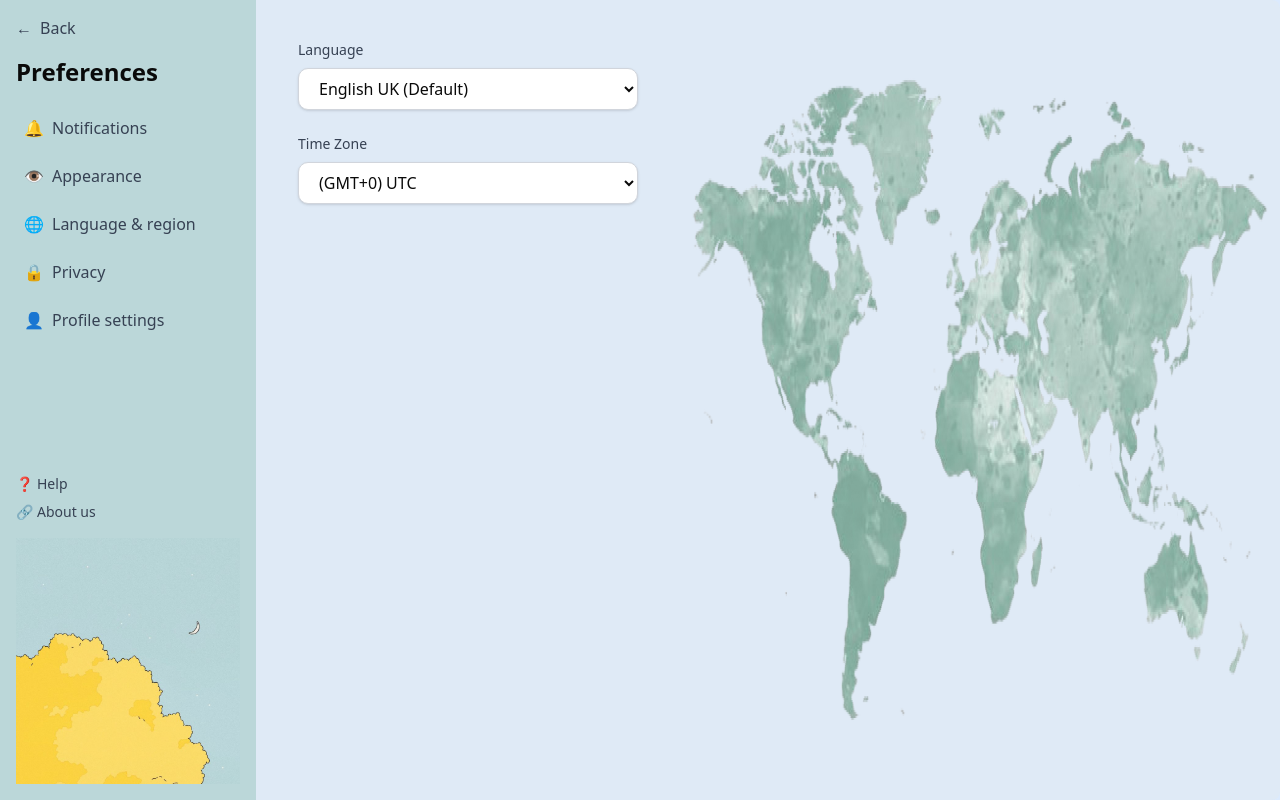
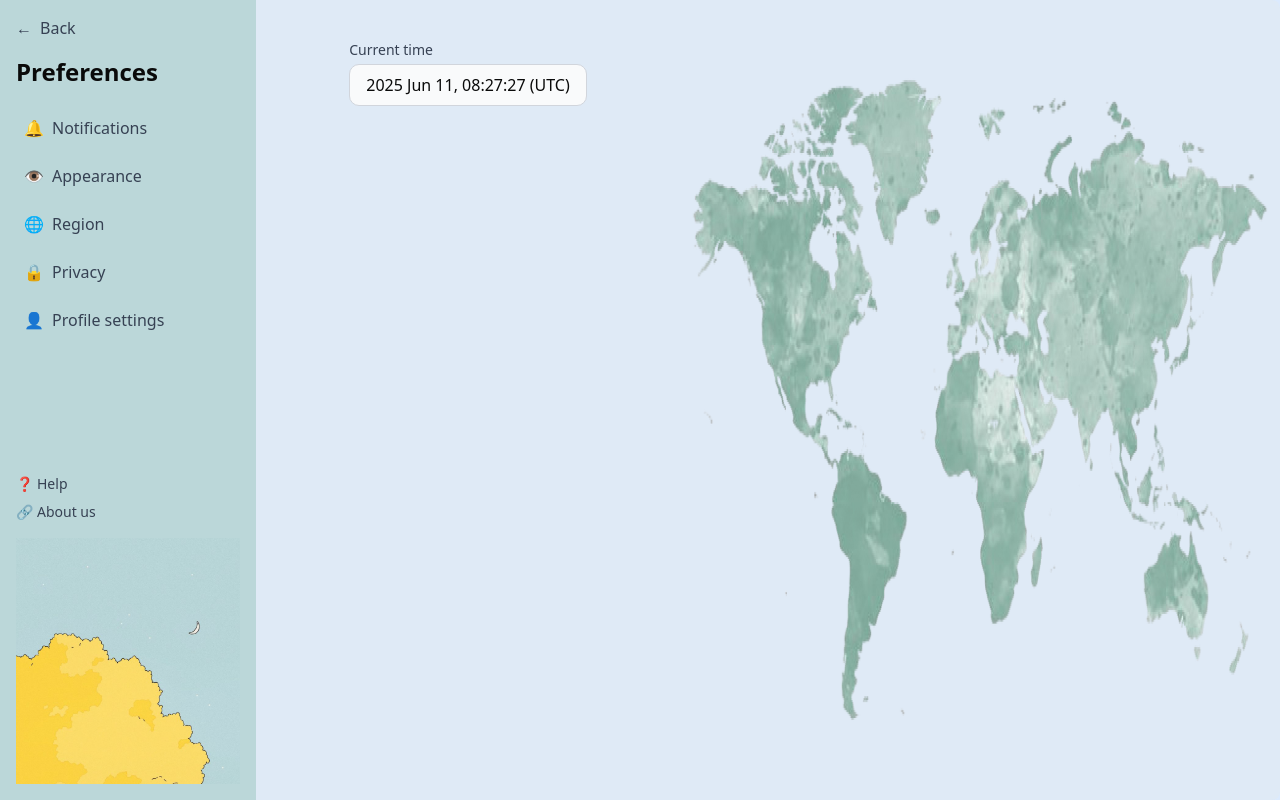
Before and after one commit to SvitlanaLormanUA/Task-Management-System, a React (Vite) app in the folder frontend/: page /lar in a window 1280 px wide. Built offline with nearby package versions, Linux system fonts and the light colour scheme.

Commit message:
/feat/ language and region became region. dont blame me i need sleep

```diff
--- a/frontend/src/App.tsx
+++ b/frontend/src/App.tsx
@@ -15,9 +15,12 @@ import CalendarPage from '@/pages/CalendarPage.tsx';
 import ToDoListPage from '@/pages/ToDoListPage.tsx';
 import MatrixPage from '@/pages/MatrixPage.tsx';
 import { ThemeProvider } from '@/components/ThemeContext';
+import { TimezoneProvider } from '@/components/TimezoneContext';
+
 
 function App() {
   return (
+    <TimezoneProvider>
       <ThemeProvider>
         <div className="min-h-screen bg-blue-100">
           <BrowserRouter>
@@ -36,8 +39,7 @@ function App() {
 
                 <Route path="/hbtr" element={<HabitTrackerPage />} />
 
-              <Route path="/mainp" element={<ToDoListPage />} />
-
+                <Route path="/prp" element={<ProfilePage />} />
 
 
                 {/* Protected Routes */}
@@ -129,6 +131,7 @@ function App() {
           </BrowserRouter>
         </div>
       </ThemeProvider>
+    </TimezoneProvider>
   );
 }
 
--- a/frontend/src/components/Sidebar.tsx
+++ b/frontend/src/components/Sidebar.tsx
@@ -8,7 +8,7 @@ const Sidebar: React.FC = () => {
       {[
         { label: 'Notifications', emoji: '🔔', active: false, path: '/settings/notification-settings' },
         { label: 'Appearance', emoji: '👁️', active: false, path: '/settings' },
-        { label: 'Language & region', emoji: '🌐', active: false, path: '/settings/language-settings' },
+        { label: 'Region', emoji: '🌐', active: false, path: '/settings/language-settings' },
         { label: 'Privacy', emoji: '🔒', active: false, path: '/settings/privacy-settings' },
         { label: 'Profile settings', emoji: '👤', active: false, path: '/login' },
       ].map((item) => (
--- /dev/null
+++ b/frontend/src/components/TimeZoneContext.tsx
@@ -0,0 +1,23 @@
+// src/context/TimezoneContext.tsx
+import { createContext, useContext, useState, useEffect } from 'react';
+
+type TimezoneContextType = { timezone: string };
+
+const TimezoneContext = createContext<TimezoneContextType>({ timezone: 'UTC' });
+
+export const useTimezone = () => useContext(TimezoneContext);
+
+export const TimezoneProvider = ({ children }: { children: React.ReactNode }) => {
+  const [timezone, setTimezone] = useState('UTC');
+
+  useEffect(() => {
+    const tz = Intl.DateTimeFormat().resolvedOptions().timeZone;
+    setTimezone(tz || 'UTC');
+  }, []);
+
+  return (
+    <TimezoneContext.Provider value={{ timezone }}>
+      {children}
+    </TimezoneContext.Provider>
+  );
+};
--- /dev/null
+++ b/frontend/src/i18n.ts
@@ -0,0 +1,24 @@
+import i18n from 'i18next';
+import { initReactI18next } from 'react-i18next';
+
+import preferences_en from './locales/en/preferences.json';
+import preferences_uk from './locales/uk/preferences.json';
+
+const savedLang = localStorage.getItem('lang') || 'en';
+
+
+i18n
+  .use(initReactI18next)
+  .init({
+    resources: {
+      en: { preferences: preferences_en },
+      uk: { preferences: preferences_uk },
+    },
+    lng: 'en',
+    fallbackLng: 'en',
+    interpolation: {
+      escapeValue: false,
+    },
+  });
+
+export default i18n;
--- /dev/null
+++ b/frontend/src/locales/en/preferences.json
@@ -0,0 +1,10 @@
+{
+  "back": "Back",
+  "preferences": "Preferences",
+  "help": "Help",
+  "about": "About us",
+  "languageLabel": "Language",
+  "languageEnglish": "English UK (Default)",
+  "languageUkrainian": "Ukrainian (Native)",
+  "currentTime": "Current time"
+}
--- /dev/null
+++ b/frontend/src/locales/uk/preferences.json
@@ -0,0 +1,10 @@
+{
+  "back": "Назад",
+  "preferences": "Налаштування",
+  "help": "Допомога",
+  "about": "Про нас",
+  "languageLabel": "Мова",
+  "languageEnglish": "Англійська (за замовчуванням)",
+  "languageUkrainian": "Українська (рідна)",
+  "currentTime": "Поточний час"
+}
--- a/frontend/src/pages/ErrorPage.tsx
+++ b/frontend/src/pages/ErrorPage.tsx
@@ -34,7 +34,7 @@ const ErrorPage = () => {
                 </div>
 
                 <button className="bg-[#5c3d82] text-white px-6 py-3 rounded-full hover:bg-[#472f68] transition w-full">
-                    reach out to support
+                    <a href="mailto:akharchenko@kse.org.ua">reach out to support</a>
                 </button>
             </div>
         </div>
--- a/frontend/src/pages/LanguageAndRegion.tsx
+++ b/frontend/src/pages/LanguageAndRegion.tsx
@@ -1,8 +1,33 @@
-import Sidebar from "@/components/Sidebar.tsx";
+import Sidebar from '@/components/Sidebar.tsx';
 import '@/styles/LanguageAndRegion.css';
+import { DateTime } from 'luxon';
+import { useTimezone } from '@/components/TimezoneContext';
+import { useEffect, useState } from 'react';
+import { useTranslation } from 'react-i18next';
 
 
 const LanguageAndRegion = () => {
+  const { t, i18n } = useTranslation('preferences');
+
+  const { timezone } = useTimezone();
+  const now = DateTime.now().setZone(timezone).toFormat('yyyy LLL dd, HH:mm:ss');
+  const [selectedLang, setSelectedLang] = useState('en');
+
+
+  const handleLangChange = (e: React.ChangeEvent<HTMLSelectElement>) => {
+    const selectedLang = e.target.value;
+    i18n.changeLanguage(selectedLang);
+    localStorage.setItem('lang', selectedLang);
+  };
+
+  useEffect(() => {
+    const langFromStorage = localStorage.getItem('lang');
+    if (langFromStorage && langFromStorage !== i18n.language) {
+      i18n.changeLanguage(langFromStorage);
+      setSelectedLang(langFromStorage);
+    }
+  }, [i18n]);
+
   return (
     <div className="language-settings flex min-h-screen">
       <aside className="w-64 bg-[#BBD7D9] p-4 flex flex-col justify-between">
@@ -16,7 +41,7 @@ const LanguageAndRegion = () => {
           </button>
 
           <h2 className="text-2xl font-semibold mb-6">Preferences</h2>
-                    <Sidebar/>
+          <Sidebar />
         </div>
 
         <div className="space-y-2 mt-4">
@@ -42,41 +67,47 @@ const LanguageAndRegion = () => {
 
       <div className="max-w-md mx-auto mt-10 px-4">
         {/* Language */}
-                <div className="mb-6 ">
-                    <label className="block text-sm font-medium text-gray-700 mb-2 ">Language</label>
-                    <select
-                      className="w-full border border-gray-300 rounded-lg px-4 py-2 bg-white shadow-sm focus:outline-none focus:ring-2 focus:ring-blue-400 dark:bg-[#7a8fb6]">
-                        <option>English UK (Default)</option>
-                        <option>English US</option>
-                        <option>Ukrainian (Native)</option>
-                        <option>Polish</option>
-                        <option>German</option>
-                        <option>French</option>
-                        <option>Spanish</option>
-                        <option>Chinese (Simplified)</option>
-                    </select>
-                </div>
+        {/*<div className="mb-6 ">*/}
+        {/*  <label className="block text-sm font-medium text-gray-700 mb-2 ">Language</label>*/}
+        {/*  <select*/}
+        {/*    value={selectedLang}*/}
+        {/*    onChange={handleLangChange}*/}
+        {/*    className="w-full border border-gray-300 rounded-lg px-4 py-2 bg-white shadow-sm focus:outline-none focus:ring-2 focus:ring-blue-400 dark:bg-[#7a8fb6]"*/}
+        {/*  >*/}
+        {/*    <option value="en">{t('languageEnglish')}</option>*/}
+        {/*    <option value="uk">{t('languageUkrainian')}</option>*/}
+        {/*  </select>*/}
+        {/*</div>*/}
 
         {/* Time Zone */}
-                <div>
-                    <label className="block text-sm font-medium text-gray-700 mb-2">Time Zone</label>
-                    <select
-                        className="w-full border border-gray-300 rounded-lg px-4 py-2 bg-white shadow-sm focus:outline-none focus:ring-2 focus:ring-blue-400 dark:bg-[#7a8fb6]">
-                        <option>(GMT+0) UTC</option>
-                        <option>(GMT+1) Central European Time</option>
-                        <option>(GMT+2) Eastern European Time (Kyiv)</option>
-                        <option>(GMT+3) Kyiv Standard Time</option>
-                        <option>(GMT+5:30) India Standard Time</option>
-                        <option>(GMT+8) China Standard Time</option>
-                        <option>(GMT-5) Eastern Time (US & Canada)</option>
-                        <option>(GMT-8) Pacific Time (US & Canada)</option>
-                    </select>
+        {/*<div>*/}
+        {/*  /!*<label className="block text-sm font-medium text-gray-700 mb-2">Time Zone</label>*!/*/}
+        {/*  /!*<select*!/*/}
+        {/*  /!*  className="w-full border border-gray-300 rounded-lg px-4 py-2 bg-white shadow-sm focus:outline-none focus:ring-2 focus:ring-blue-400 dark:bg-[#7a8fb6]"*!/*/}
+        {/*  /!*  value={timezone}*!/*/}
+        {/*  /!*  onChange={(e) => setTimezone(e.target.value)}*!/*/}
+        {/*  /!*>*!/*/}
+        {/*  /!*  <option value="UTC">(GMT+0) UTC</option>*!/*/}
+        {/*  /!*  <option value="Europe/Berlin">(GMT+1) Central European Time</option>*!/*/}
+        {/*  /!*  <option value="Europe/Kyiv">(GMT+2) Eastern European Time (Kyiv)</option>*!/*/}
+        {/*  /!*  <option value="Asia/Kolkata">(GMT+5:30) India Standard Time</option>*!/*/}
+        {/*  /!*  <option value="Asia/Shanghai">(GMT+8) China Standard Time</option>*!/*/}
+        {/*  /!*  <option value="America/New_York">(GMT-5) Eastern Time (US & Canada)</option>*!/*/}
+        {/*  /!*  <option value="America/Los_Angeles">(GMT-8) Pacific Time (US & Canada)</option>*!/*/}
+        {/*  /!*</select>*!/*/}
+
+        {/*</div>*/}
+        <div className="mb-6">
+          <label className="block text-sm font-medium text-gray-700 mb-1">Current time</label>
+          <div className="border border-gray-300 rounded-lg px-4 py-2 bg-gray-50 dark:bg-[#7a8fb6]">
+            {now} ({timezone})
+          </div>
         </div>
       </div>
 
-            <img src="./images/map.webp" alt="Map" width="600" height="10"/>
+      <img src="./images/map.webp" alt="Map" width="600" height="10" />
 
     </div>
   );
-}
+};
 export default LanguageAndRegion;
--- a/frontend/src/pages/PrivacySettings.tsx
+++ b/frontend/src/pages/PrivacySettings.tsx
@@ -95,13 +95,13 @@ const PrivacySettings = () => {
                         Reset
                     </button>
 
-                    <div className="request-section mt-6">
-                        <p className="mb-2">Request password change via email:</p>
-                        <button className="request-button bg-green-500 text-white px-4 py-2 rounded"
-                                onClick={handleRequest}>
-                            Request
-                        </button>
-                    </div>
+                    {/*<div className="request-section mt-6">*/}
+                    {/*    <p className="mb-2">Request password change via email:</p>*/}
+                    {/*    <button className="request-button bg-green-500 text-white px-4 py-2 rounded"*/}
+                    {/*            onClick={handleRequest}>*/}
+                    {/*        Request*/}
+                    {/*    </button>*/}
+                    {/*</div>*/}
                 </div>
             </div>
         </div>
--- a/frontend/src/pages/SettingsPage.tsx
+++ b/frontend/src/pages/SettingsPage.tsx
@@ -54,26 +54,26 @@ const SettingsPage = () => (
 
         <ThemeSelector />
 
-        <div>
-          <p className="text-lg font-medium mb-2">Themes</p>
-          <div className="grid grid-cols-3 gap-4 max-w-md">
-            {[
-              { name: 'Theme 1', color: 'bg-yellow-300' },
-              { name: 'Theme 2', color: 'bg-pink-300' },
-              { name: 'Theme 3', color: 'bg-green-300' },
-              { name: 'Theme 4', color: 'bg-purple-300' },
-              { name: 'Theme 5', color: 'bg-cyan-300' },
-            ].map((theme, index) => (
-              <button
-                key={index}
-                className="flex items-center gap-2 px-4 py-2 rounded-md bg-white border"
-              >
-                <span className={`w-4 h-4 rounded-full ${theme.color}`} />
-                {theme.name}
-              </button>
-            ))}
-          </div>
-        </div>
+        {/*<div>*/}
+        {/*  <p className="text-lg font-medium mb-2">Themes</p>*/}
+        {/*  <div className="grid grid-cols-3 gap-4 max-w-md">*/}
+        {/*    {[*/}
+        {/*      { name: 'Theme 1', color: 'bg-yellow-300' },*/}
+        {/*      { name: 'Theme 2', color: 'bg-pink-300' },*/}
+        {/*      { name: 'Theme 3', color: 'bg-green-300' },*/}
+        {/*      { name: 'Theme 4', color: 'bg-purple-300' },*/}
+        {/*      { name: 'Theme 5', color: 'bg-cyan-300' },*/}
+        {/*    ].map((theme, index) => (*/}
+        {/*      <button*/}
+        {/*        key={index}*/}
+        {/*        className="flex items-center gap-2 px-4 py-2 rounded-md bg-white border"*/}
+        {/*      >*/}
+        {/*        <span className={`w-4 h-4 rounded-full ${theme.color}`} />*/}
+        {/*        {theme.name}*/}
+        {/*      </button>*/}
+        {/*    ))}*/}
+        {/*  </div>*/}
+        {/*</div>*/}
       </div>
     </main>
 
--- a/package.json
+++ b/package.json
@@ -32,8 +32,11 @@
     "concurrently": "^9.1.2",
     "cors": "^2.8.5",
     "date-fns": "^4.1.0",
+    "i18next": "^25.2.1",
     "js-cookie": "^3.0.5",
     "lucide-react": "^0.514.0",
+    "luxon": "^3.6.1",
+    "react-i18next": "^15.5.3",
     "react-redux": "^9.2.0"
   },
   "devDependencies": {
```
Also changed, not shown: 1 other file (tests, documents, lock files or other folders). Lines whose indentation alone changed are shown as unchanged.
